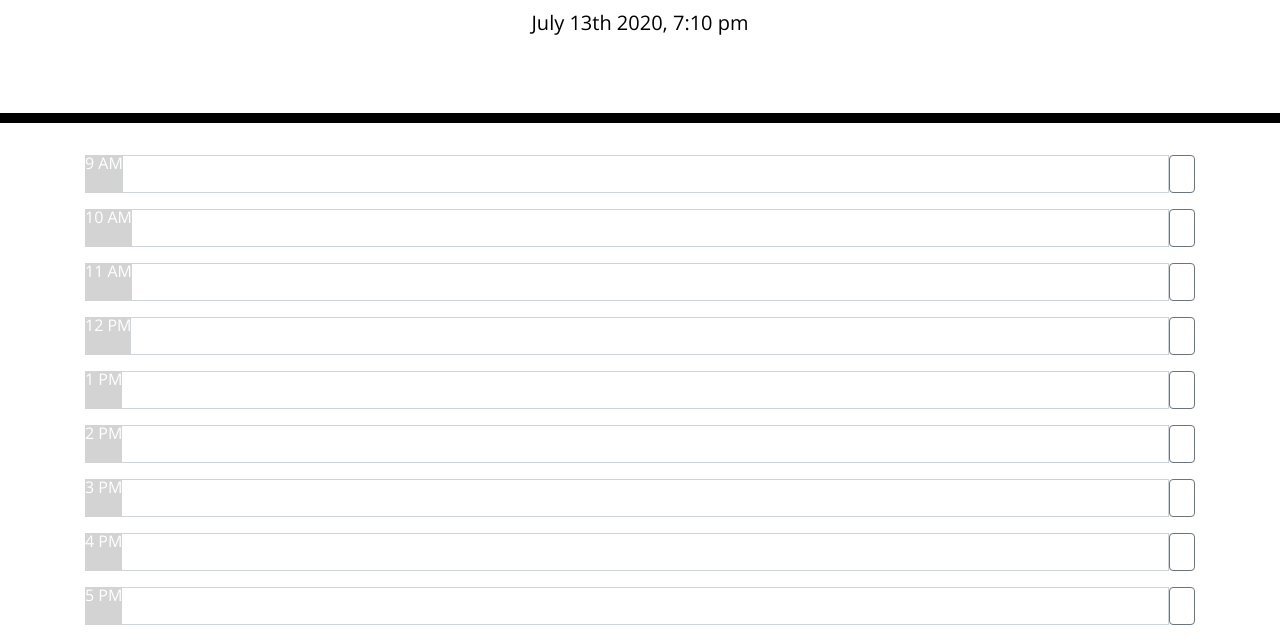
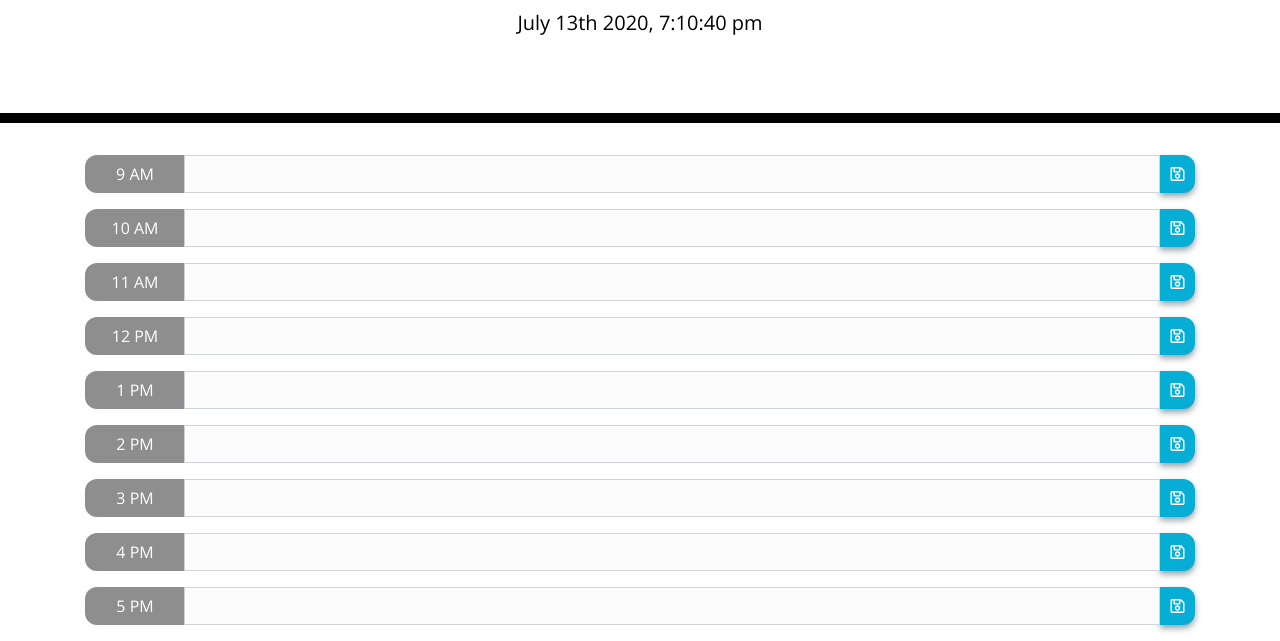
Before and after one commit to BMccorm/Day-Planner, a plain HTML site: page index.html in a window 1280 px wide. Shown: the part 181-822 px from the top of the page. Drawn offline with nearby package versions, Linux system fonts and the light colour scheme.

Commit message:
finished local storage code and added readme

```diff
--- a/script.js
+++ b/script.js
@@ -1,9 +1,13 @@
 //1. add current time via momentjs
 var currentTime = moment().format("H");
-console.log(moment().format("MMMM Do YYYY, h:mm a"));
 
-$("#currentDay").text(moment().format("MMMM Do YYYY, h:mm a"));
-console.log(currentTime);
+$("#currentDay").text(moment().format("MMMM Do YYYY, h:mm:ss a"));
+// console.log(currentTime);
+
+setInterval(function () {
+  $("#currentDay").text(moment().format("MMMM Do YYYY, h:mm:ss a"));
+  console.log(currentTime);
+}, 1000);
 
 const timeArray = [9, 10, 11, 12, 13, 14, 15, 16, 17];
 
@@ -15,18 +19,21 @@ for (var i = 0; i < timeArray.length; i++) {
   var input = $("<input>")
     .attr("class", "form-control userInput")
     .attr("id", "input" + i);
-
   var dataIndex = input.attr("data-index", i);
   console.log(dataIndex);
 
-  var btnEl = $("<button>").attr("class", "btn btn-outline-secondary submit");
-  // btn.textContent = "test";
+  var btnEl = $("<button>").attr(
+    "class",
+    "btn btn-outline-secondary submit saveBtn"
+  );
+  var icon = $("<i>").attr("class", "far fa-save");
 
   $(".container").append(d1);
   d1.append(d2);
   d2.append(span);
   d1.append(input);
   d1.append(btnEl);
+  btnEl.append(icon);
 
   if (timeArray[i] == 12) {
     span.text(timeArray[i] + " PM");
@@ -53,16 +60,12 @@ for (var i = 0; i < timeArray.length; i++) {
       localStorage.setItem(dataIndex, value);
       console.log(value);
     }
+  });
 
-    let tasks = localStorage.getItem(dataIndex);
-    console.log("task", tasks);
-    input.append.tasks;
-  });
+  let tasks = localStorage.getItem(i);
+  console.log("task", tasks);
+  input.val(tasks);
 }
-
-//3. local storage
-//store data into localStorage
-//get the data from localStorage then append to specific input area
 
 // <div 1 class="input-group mb-3">
 //   <div 2 class="input-group-prepend">
--- a/style.css
+++ b/style.css
@@ -2,15 +2,6 @@ body {
   font-family: "Open Sans", sans-serif;
   font-size: 16px;
   line-height: 1;
-}
-
-textarea {
-  background: transparent;
-  border: none;
-  resize: none;
-  color: #000000;
-  border-left: 1px solid black;
-  padding: 10px;
 }
 
 .jumbotron {
@@ -21,51 +12,52 @@ textarea {
   border-bottom: 10px solid black;
 }
 
-.description {
+.userInput {
+  background-color: rgb(252, 252, 252);
   white-space: pre-wrap;
+  width: 90%;
 }
 
-.time-block {
-  text-align: center;
-  border-radius: 15px;
-}
-
-.row {
-  white-space: pre-wrap;
-  height: 80px;
-  border-top: 1px solid white;
-}
-
-.hour {
-  background-color: #ffffff;
-  color: #000000;
-  border-top: 1px dashed #000000;
+span {
+  border-top-right-radius: 0rem;
+  border-bottom-right-radius: 0rem;
+  border-top-left-radius: 12px;
+  border-bottom-left-radius: 12px;
+  display: flex;
+  align-items: center;
+  justify-content: center;
+  color: white;
+  width: 100px;
 }
 
 .past {
-  background-color: #d3d3d3;
-  color: white;
+  background-color: #8f8e8e;
 }
 
 .present {
   background-color: #ff6961;
-  color: white;
 }
 
 .future {
   background-color: #77dd77;
-  color: white;
 }
 
 .saveBtn {
-  border-left: 1px solid black;
-  border-top-right-radius: 15px;
-  border-bottom-right-radius: 15px;
+  border-style: none;
+  border-top-right-radius: 12px;
+  border-bottom-right-radius: 12px;
+  border-top-left-radius: 0rem;
+  border-bottom-left-radius: 0rem;
   background-color: #06aed5;
   color: white;
+  width: 35px;
+  box-shadow: 0rem 0.2rem 0.4rem 0 rgba(109, 129, 139, 0.75);
+  display: flex;
+  justify-content: center;
+  align-items: center;
 }
 
 .saveBtn i:hover {
   font-size: 20px;
-  transition: all 0.3s ease-in-out;
+  transition: all 0.1s ease-in-out;
 }
```
Also changed, not shown: index.html (+0 -15 lines), assets/Screen Shot 2020-07-13 at 3.05.22 PM.png (added), 1 other file.
